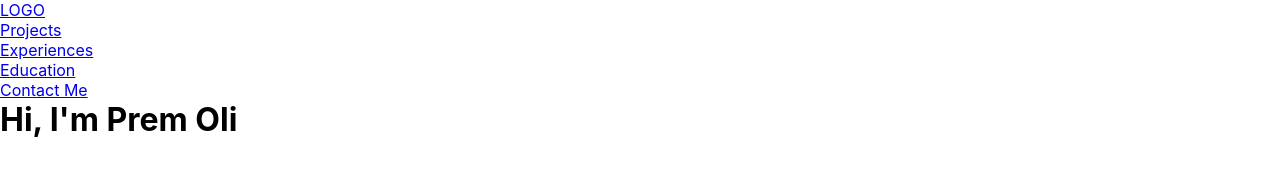
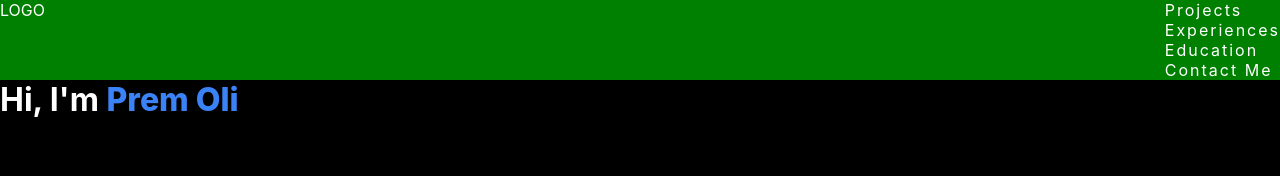
Before and after one commit to devpremoli/portfolio, a plain HTML site: page index.html in a window 1280 px wide. Drawn offline with Linux system fonts and the light colour scheme.

Commit message:
styling nav bar

```diff
--- a/index.html
+++ b/index.html
@@ -15,8 +15,8 @@
       <nav id="nav">
         <div class="nav-container">
           <a href="index.html id="logo">LOGO</a>
-          <ul>
-            <li>
+          <ul class="nav-links">
+            </li>
               <a href="#">Projects</a>
             </li>
             <li>
--- a/style.css
+++ b/style.css
@@ -4,3 +4,40 @@
   box-sizing: border-box;
   font-family: "Inter", sans-serif;
 }
+
+body {
+  background: black;
+  color: white;
+}
+
+a {
+  text-decoration: none;
+  color: white;
+}
+
+.main-font {
+  font-weight: 800;
+}
+
+.text-blue {
+  color: #3b82f6;
+}
+
+header nav {
+  background: green;
+  width: 100%;
+}
+
+header nav .nav-container {
+  position: relative;
+  display: flex;
+  justify-content: space-between;
+}
+
+header nav .nav-container .nav-links li {
+  list-style: none;
+}
+
+header nav .nav-container .nav-links a {
+  letter-spacing: 2px;
+}
```
